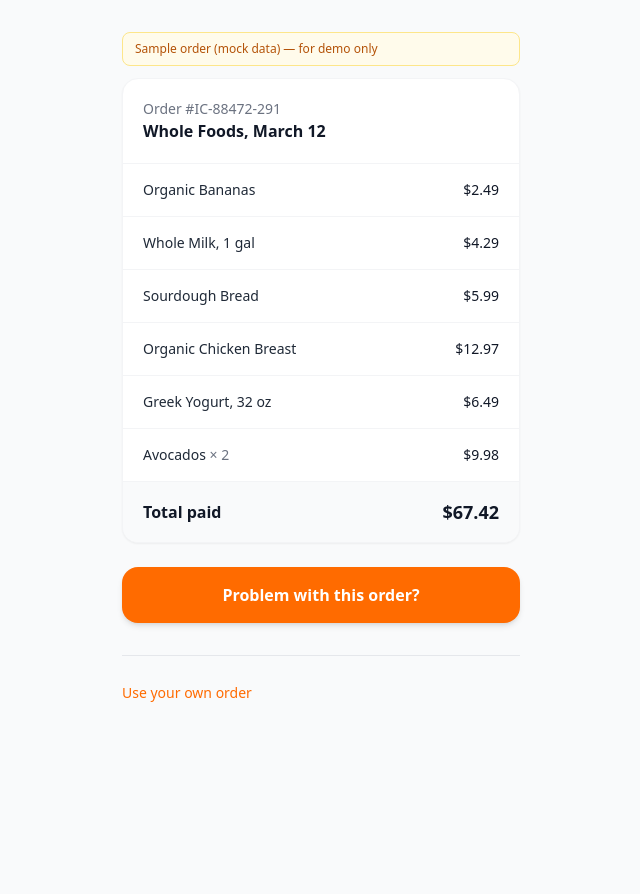
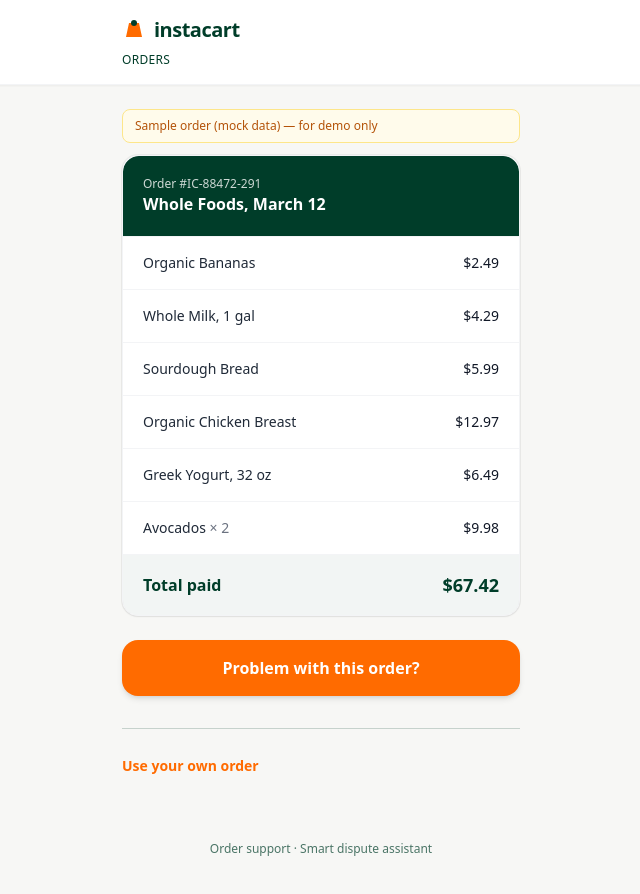
Before and after one commit to sbhave123/Instacart-dispute-assistant, a Next.js app: page / in a window 1280 px wide. Shown: the top 894 px of the page, without its empty margins (319-959 px from the left). Before the commit the page ends 800 px from the top, so only its background shows below. Built offline with nearby package versions, Linux system fonts and the light colour scheme.

Commit message:
Update to Instacart branding

```diff
--- a/app/page.tsx
+++ b/app/page.tsx
@@ -4,6 +4,7 @@
 import Link from "next/link";
 import { useRouter } from "next/navigation";
 import { motion } from "framer-motion";
+import { InstacartLogo } from "@/components/InstacartLogo";
 import { mockOrder, DISPUTE_ORDER_STORAGE_KEY } from "@/lib/mockOrder";
 import type { Order, LineItem } from "@/lib/mockOrder";
 
@@ -68,8 +69,18 @@
   }
 
   return (
-    <div className="min-h-screen bg-gray-50 flex flex-col">
-      <div className="mx-auto w-full max-w-[430px] flex-1 flex flex-col px-4 py-8">
+    <div className="min-h-screen bg-[#f7f7f5] flex flex-col">
+      {/* Instacart header */}
+      <header className="bg-white border-b border-gray-100 shadow-sm">
+        <div className="mx-auto max-w-[430px] px-4 py-4">
+          <InstacartLogo />
+          <p className="text-xs font-medium text-[#003D29] mt-2 tracking-wide uppercase">
+            Orders
+          </p>
+        </div>
+      </header>
+
+      <div className="mx-auto w-full max-w-[430px] flex-1 flex flex-col px-4 py-6">
         {/* Mock data label and sample order */}
         <p className="text-xs font-medium text-amber-700 bg-amber-50 border border-amber-200 rounded-lg px-3 py-2 mb-3">
           Sample order (mock data) — for demo only
@@ -78,11 +89,11 @@
           initial={{ opacity: 0, y: 12 }}
           animate={{ opacity: 1, y: 0 }}
           transition={{ duration: 0.4 }}
-          className="bg-white rounded-2xl shadow-sm border border-gray-100 overflow-hidden"
+          className="bg-white rounded-2xl shadow-sm border border-gray-100 overflow-hidden ring-1 ring-black/5"
         >
-          <div className="p-5 border-b border-gray-100">
-            <p className="text-sm text-gray-500">Order #{mockOrder.orderId}</p>
-            <p className="font-semibold text-gray-900">
+          <div className="p-5 border-b border-gray-100 bg-[#003D29] text-white rounded-t-2xl">
+            <p className="text-xs font-medium text-white/80">Order #{mockOrder.orderId}</p>
+            <p className="font-semibold text-white">
               {mockOrder.storeName}, {mockOrder.date}
             </p>
           </div>
@@ -106,9 +117,9 @@
             ))}
           </ul>
 
-          <div className="px-5 py-4 bg-gray-50 border-t border-gray-100 flex justify-between items-center">
-            <span className="font-semibold text-gray-900">Total paid</span>
-            <span className="text-lg font-bold text-gray-900">
+          <div className="px-5 py-4 bg-[#003D29]/5 border-t border-gray-100 flex justify-between items-center">
+            <span className="font-semibold text-[#003D29]">Total paid</span>
+            <span className="text-lg font-bold text-[#003D29]">
               ${mockOrder.total.toFixed(2)}
             </span>
           </div>
@@ -123,18 +134,18 @@
           <Link
             href="/dispute"
             onClick={() => saveOrderAndGoToDispute(mockOrder)}
-            className="block w-full py-4 px-6 rounded-2xl text-center font-semibold text-white bg-[#FF6B00] hover:bg-[#e55f00] active:scale-[0.98] transition shadow-md"
+            className="block w-full py-4 px-6 rounded-2xl text-center font-semibold text-white bg-[#FF6B00] hover:bg-[#e55f00] active:scale-[0.98] transition shadow-md focus:outline-none focus:ring-2 focus:ring-[#FF6B00] focus:ring-offset-2"
           >
             Problem with this order?
           </Link>
         </motion.div>
 
         {/* Custom order section */}
-        <div className="mt-8 pt-6 border-t border-gray-200">
+        <div className="mt-8 pt-6 border-t border-[#003D29]/20">
           <button
             type="button"
             onClick={() => setShowCustomForm((v) => !v)}
-            className="text-sm font-medium text-[#FF6B00] hover:underline"
+            className="text-sm font-semibold text-[#FF6B00] hover:text-[#e55f00] hover:underline focus:outline-none"
           >
             {showCustomForm ? "Hide" : "Use your own order"}
           </button>
@@ -143,7 +154,7 @@
             <motion.div
               initial={{ opacity: 0, height: 0 }}
               animate={{ opacity: 1, height: "auto" }}
-              className="mt-4 bg-white rounded-2xl border border-gray-200 p-4 space-y-4"
+              className="mt-4 bg-white rounded-2xl border border-gray-200 shadow-sm p-4 space-y-4"
             >
               <p className="text-xs text-gray-500">
                 Enter your own grocery order to try different configurations.
@@ -157,7 +168,7 @@
                   value={storeName}
                   onChange={(e) => setStoreName(e.target.value)}
                   placeholder="e.g. Whole Foods"
-                  className="w-full rounded-lg border border-gray-200 px-3 py-2 text-sm"
+                  className="w-full rounded-lg border border-gray-200 px-3 py-2 text-sm focus:border-[#FF6B00] focus:ring-1 focus:ring-[#FF6B00] focus:outline-none"
                 />
               </div>
               <div className="grid grid-cols-2 gap-3">
@@ -170,7 +181,7 @@
                     value={orderDate}
                     onChange={(e) => setOrderDate(e.target.value)}
                     placeholder="e.g. March 12"
-                    className="w-full rounded-lg border border-gray-200 px-3 py-2 text-sm"
+                    className="w-full rounded-lg border border-gray-200 px-3 py-2 text-sm focus:border-[#FF6B00] focus:ring-1 focus:ring-[#FF6B00] focus:outline-none"
                   />
                 </div>
                 <div>
@@ -182,7 +193,7 @@
                     value={orderId}
                     onChange={(e) => setOrderId(e.target.value)}
                     placeholder="e.g. IC-12345"
-                    className="w-full rounded-lg border border-gray-200 px-3 py-2 text-sm"
+                    className="w-full rounded-lg border border-gray-200 px-3 py-2 text-sm focus:border-[#FF6B00] focus:ring-1 focus:ring-[#FF6B00] focus:outline-none"
                   />
                 </div>
               </div>
@@ -211,7 +222,7 @@
                           updateItem(index, "name", e.target.value)
                         }
                         placeholder="Item name"
-                        className="flex-1 min-w-[100px] rounded-lg border border-gray-200 px-3 py-2 text-sm"
+                        className="flex-1 min-w-[100px] rounded-lg border border-gray-200 px-3 py-2 text-sm focus:border-[#FF6B00] focus:ring-1 focus:ring-[#FF6B00] focus:outline-none"
                       />
                       <input
                         type="number"
@@ -222,7 +233,7 @@
                           updateItem(index, "price", e.target.value)
                         }
                         placeholder="Price"
-                        className="w-16 rounded-lg border border-gray-200 px-2 py-2 text-sm"
+                        className="w-16 rounded-lg border border-gray-200 px-2 py-2 text-sm focus:border-[#FF6B00] focus:ring-1 focus:ring-[#FF6B00] focus:outline-none"
                       />
                       <input
                         type="number"
@@ -232,7 +243,7 @@
                           updateItem(index, "quantity", e.target.value)
                         }
                         placeholder="Qty"
-                        className="w-12 rounded-lg border border-gray-200 px-2 py-2 text-sm"
+                        className="w-12 rounded-lg border border-gray-200 px-2 py-2 text-sm focus:border-[#FF6B00] focus:ring-1 focus:ring-[#FF6B00] focus:outline-none"
                       />
                       <button
                         type="button"
@@ -254,13 +265,20 @@
                 type="button"
                 onClick={handleUseCustomOrder}
                 disabled={!customOrderValid}
-                className="w-full py-3 px-4 rounded-xl font-semibold text-sm bg-gray-900 text-white hover:bg-gray-800 disabled:opacity-50 disabled:cursor-not-allowed transition"
+                className="w-full py-3 px-4 rounded-xl font-semibold text-sm bg-[#FF6B00] text-white hover:bg-[#e55f00] disabled:opacity-50 disabled:cursor-not-allowed transition focus:outline-none focus:ring-2 focus:ring-[#FF6B00] focus:ring-offset-2"
               >
                 Get help with this order
               </button>
             </motion.div>
           )}
         </div>
+
+        {/* Footer branding */}
+        <footer className="mt-10 py-6 text-center">
+          <p className="text-xs text-[#003D29]/70">
+            Order support · Smart dispute assistant
+          </p>
+        </footer>
       </div>
     </div>
   );
--- /dev/null
+++ b/components/InstacartLogo.tsx
@@ -0,0 +1,41 @@
+"use client";
+
+import { cn } from "@/lib/utils";
+
+/** Instacart-style wordmark + carrot icon for portfolio demo use. */
+export function InstacartLogo({
+  className,
+  showWordmark = true,
+}: {
+  className?: string;
+  showWordmark?: boolean;
+}) {
+  return (
+    <div className={cn("flex items-center gap-2", className)}>
+      {/* Carrot: orange body (wide top, point bottom) + green stem */}
+      <svg
+        width="24"
+        height="24"
+        viewBox="0 0 24 24"
+        fill="none"
+        xmlns="http://www.w3.org/2000/svg"
+        className="flex-shrink-0"
+        aria-hidden
+      >
+        <path
+          d="M7 5h10l3 14H4L7 5z"
+          fill="#FF6B00"
+        />
+        <circle cx="12" cy="5" r="3" fill="#003D29" />
+      </svg>
+      {showWordmark && (
+        <span
+          className="text-xl font-bold tracking-tight text-[#003D29]"
+          style={{ fontFamily: "system-ui, -apple-system, sans-serif" }}
+        >
+          instacart
+        </span>
+      )}
+    </div>
+  );
+}
```
